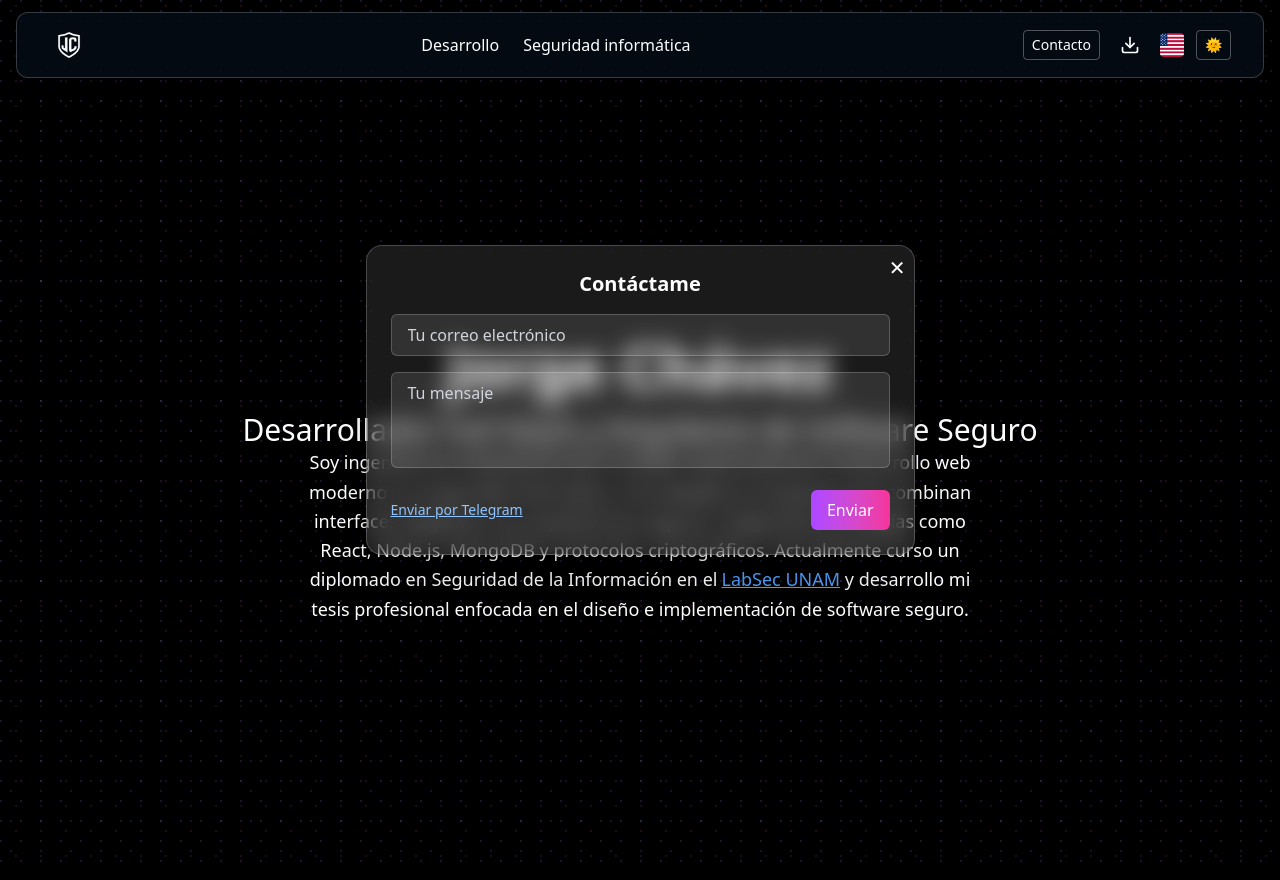
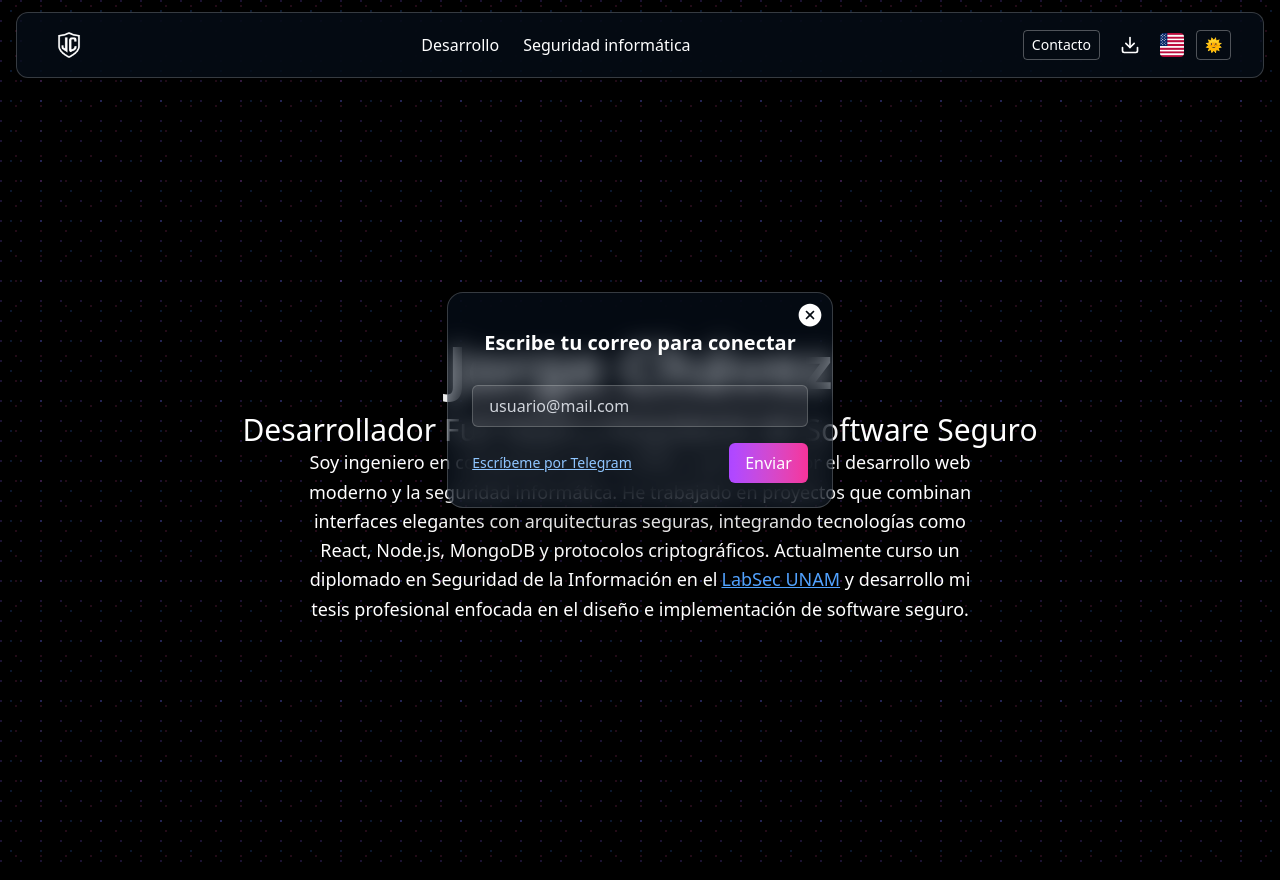
Before and after one commit to Jorgejoya10/jorgePortafolio, a React (Vite) app: page / in a window 1280 px wide. Both pictures are taken after a click on the button "Contacto". Built offline with nearby package versions, Linux system fonts and the light colour scheme.

Commit message:
Contact Modal y notificaciones

```diff
--- a/package.json
+++ b/package.json
@@ -15,6 +15,7 @@
     "lucide-react": "^0.525.0",
     "react": "^19.1.0",
     "react-dom": "^19.1.0",
+    "react-hot-toast": "^2.5.2",
     "react-i18next": "^15.6.0",
     "react-icons": "^5.5.0",
     "react-router-dom": "^7.6.3",
--- a/src/components/ContactoModal.tsx
+++ b/src/components/ContactoModal.tsx
@@ -1,4 +1,7 @@
 import { useTranslation } from "react-i18next";
+import { useState } from "react";
+import toast from "react-hot-toast";
+import { IoIosCloseCircle } from "react-icons/io";
 
 interface ContactModalProps {
   isOpen: boolean;
@@ -8,48 +11,91 @@ interface ContactModalProps {
 
 const ContactModal = ({ isOpen, onClose, darkMode }: ContactModalProps) => {
   const { t } = useTranslation();
+  const [email, setEmail] = useState("");
+
+  const isValidEmail = (email: string): boolean => {
+    const emailRegex = /^[^\s@]+@[^\s@]+\.[^\s@]+$/;
+    return emailRegex.test(email);
+  };
+
+  const handleSubmit = (e: React.FormEvent) => {
+    e.preventDefault();
+
+    if (!isValidEmail(email)) {
+      toast.error(t("contact_modal.contact_error"));
+      return;
+    }
+
+    const mensaje = `${email} quiere conectar contigo.`;
+    console.log(mensaje); // enviar a backend o EmailJS
+
+    toast.success(t("contact_modal.contact_success"));
+
+    setEmail(""); // limpia el input
+    onClose(); // cierra modal después de mostrar toast
+  };
+
+  const handleKeyDown = (e: React.KeyboardEvent) => {
+    if (e.key === "Enter") {
+      e.preventDefault();
+      const form = e.currentTarget.closest("form");
+      if (form) {
+        form.dispatchEvent(
+          new Event("submit", { cancelable: true, bubbles: true })
+        );
+      }
+    }
+  };
 
   if (!isOpen) return null;
 
   return (
     <div
-      className={`fixed inset-0 z-50 flex items-center justify-center px-4 ${
-        isOpen ? "block" : "hidden"
-      }`}
+      className="fixed inset-0 z-50 flex items-center justify-center"
+      onClick={onClose} // ✅ Cierra el modal si se hace clic fuera
     >
-      <div className={darkMode ? "modal-dark" : "modal-light"}>
+      <div
+        className={darkMode ? "modal-dark" : "modal-light"}
+        onClick={(e) => e.stopPropagation()} // ✅ Evita que el clic interior cierre el modal
+      >
         {/* Botón de cierre */}
         <button
           onClick={onClose}
-          className={`absolute top-2 right-2 text-xl ${
-            darkMode
-              ? "text-white hover:text-red-400"
-              : "text-slate-600 hover:text-red-500"
-          }`}
+          className="absolute top-2 right-2 text-2xl transition hover:scale-110"
+          aria-label="Cerrar modal"
         >
-          ✕
+          <IoIosCloseCircle
+            className={`${
+              darkMode
+                ? "text-white hover:text-red-400"
+                : "text-slate-600 hover:text-red-500"
+            }`}
+            size={28}
+          />
         </button>
 
-        <h2 className="text-xl font-semibold mb-4 text-center">
+        <h2 className="text-xl font-semibold mb-4 text-center p-3">
           {t("contact_modal.title")}
         </h2>
 
-        <form className="space-y-4">
+        <form className="space-y-4" onSubmit={handleSubmit}>
           <input
             type="email"
+            value={email}
+            onChange={(e) => setEmail(e.target.value)}
+            onKeyDown={handleKeyDown}
             placeholder={t("contact_modal.email_placeholder")}
             className={darkMode ? "input-dark" : "input-light"}
           />
-          <textarea
-            placeholder={t("contact_modal.message_placeholder")}
-            className={darkMode ? "textarea-dark" : "textarea-light"}
-          />
+
           <div className="flex justify-between items-center">
             <a
               href="https://t.me/tuusuario"
               target="_blank"
               rel="noopener noreferrer"
-              className={darkMode ? "telegram-link-dark" : "telegram-link-light"}
+              className={
+                darkMode ? "telegram-link-dark" : "telegram-link-light"
+              }
             >
               {t("contact_modal.telegram")}
             </a>
--- a/src/index.css
+++ b/src/index.css
@@ -34,7 +34,7 @@ body {
 
 /* Estilo base para el modal en modo oscuro */
 .modal-dark {
-  @apply bg-white/10 text-white border border-white/20 backdrop-blur-md rounded-2xl p-6 shadow-2xl;
+  @apply bg-[#0a192f]/40 text-white border border-white/20 backdrop-blur-md rounded-2xl p-6 shadow-2xl;
 }
 
 /* Inputs (modo claro) */
--- a/src/layout/Layout.tsx
+++ b/src/layout/Layout.tsx
@@ -1,28 +1,56 @@
-import { useState } from "react";
+import { useState, useEffect } from "react";
 import { Outlet } from "react-router-dom";
 import Nav from "../components/Navbar";
 import ContactModal from "../components/ContactoModal";
 import Background from "../components/Background";
+import { Toaster } from "react-hot-toast";
 
 const Layout = () => {
   const [isModalOpen, setIsModalOpen] = useState(false);
-  const [darkMode, setDarkMode] = useState(true); // Esto lo puedes sincronizar con tu toggle
+  const [darkMode, setDarkMode] = useState(true);
+
+  // Cargar preferencia al iniciar
+  useEffect(() => {
+    const storedTheme = localStorage.getItem("darkMode");
+    if (storedTheme !== null) {
+      setDarkMode(storedTheme === "true");
+    }
+  }, []);
+
+  // Guardar preferencia al cambiar
+  useEffect(() => {
+    localStorage.setItem("darkMode", darkMode.toString());
+  }, [darkMode]);
 
   return (
-    <div className={`min-h-screen w-full relative overflow-hidden ${darkMode ? "bg-black text-white" : "bg-white text-black"}`}>
+    <div
+      className={`min-h-screen w-full relative overflow-hidden ${
+        darkMode ? "bg-black text-white" : "bg-white text-black"
+      }`}
+    >
+      {/* Notificaciones */}
+      <Toaster position="bottom-right" reverseOrder={false} />
       {/* Fondo decorativo dinámico */}
       <Background darkMode={darkMode} />
 
       {/* Navbar y contenido */}
       <div className="relative z-10">
-        <Nav setIsModalOpen={setIsModalOpen} darkMode={darkMode} setDarkMode={setDarkMode} />
+        <Nav
+          setIsModalOpen={setIsModalOpen}
+          darkMode={darkMode}
+          setDarkMode={setDarkMode}
+        />
         <main className="pt-20 px-4 md:px-8">
           <Outlet />
         </main>
       </div>
 
       {/* Modal de contacto */}
-      <ContactModal isOpen={isModalOpen} onClose={() => setIsModalOpen(false)} darkMode={darkMode} />
+      <ContactModal
+        isOpen={isModalOpen}
+        onClose={() => setIsModalOpen(false)}
+        darkMode={darkMode}
+      />
     </div>
   );
 };
--- a/src/locales/en.json
+++ b/src/locales/en.json
@@ -13,10 +13,11 @@
     "description": "I am a Computer Engineer from UNAM, passionate about modern web development and information security. I have worked on projects that combine elegant interfaces with secure architectures, integrating technologies like React, Node.js, MongoDB, and cryptographic protocols. I am currently enrolled in an Information Security diploma program at LabSec UNAM and working on my professional thesis focused on the design and implementation of secure software."
   },
   "contact_modal": {
-  "title": "Contact me",
-  "email_placeholder": "Your email",
-  "message_placeholder": "Your message",
-  "telegram": "Send via Telegram",
-  "send": "Send"
+  "title": "Write your email to connect",
+  "email_placeholder": "user@mail.com",
+  "telegram": "Message me on Telegram",
+  "send": "Send",
+  "contact_success": "Thank you! I’ll get back to you soon.",
+  "contact_error": "Please enter a valid email."
 }
 }
--- a/src/locales/es.json
+++ b/src/locales/es.json
@@ -13,12 +13,11 @@
     "description": "Soy ingeniero en computación por la UNAM, apasionado por el desarrollo web moderno y la seguridad informática. He trabajado en proyectos que combinan interfaces elegantes con arquitecturas seguras, integrando tecnologías como React, Node.js, MongoDB y protocolos criptográficos. Actualmente curso un diplomado en Seguridad de la Información en el LabSec UNAM y desarrollo mi tesis profesional enfocada en el diseño e implementación de software seguro."
   },
   "contact_modal": {
-  "title": "Contáctame",
-  "email_placeholder": "Tu correo electrónico",
-  "message_placeholder": "Tu mensaje",
-  "telegram": "Enviar por Telegram",
-  "send": "Enviar"
+    "title": "Escribe tu correo para conectar",
+    "email_placeholder": "usuario@mail.com",
+    "telegram": "Escríbeme por Telegram",
+    "send": "Enviar",
+    "contact_success": "¡Gracias! Te contactaré pronto.",
+    "contact_error": "Por favor, escribe un correo válido."
+  }
 }
-
-
-}
```
Also changed, not shown: 1 other file (tests, documents, lock files or other folders).
